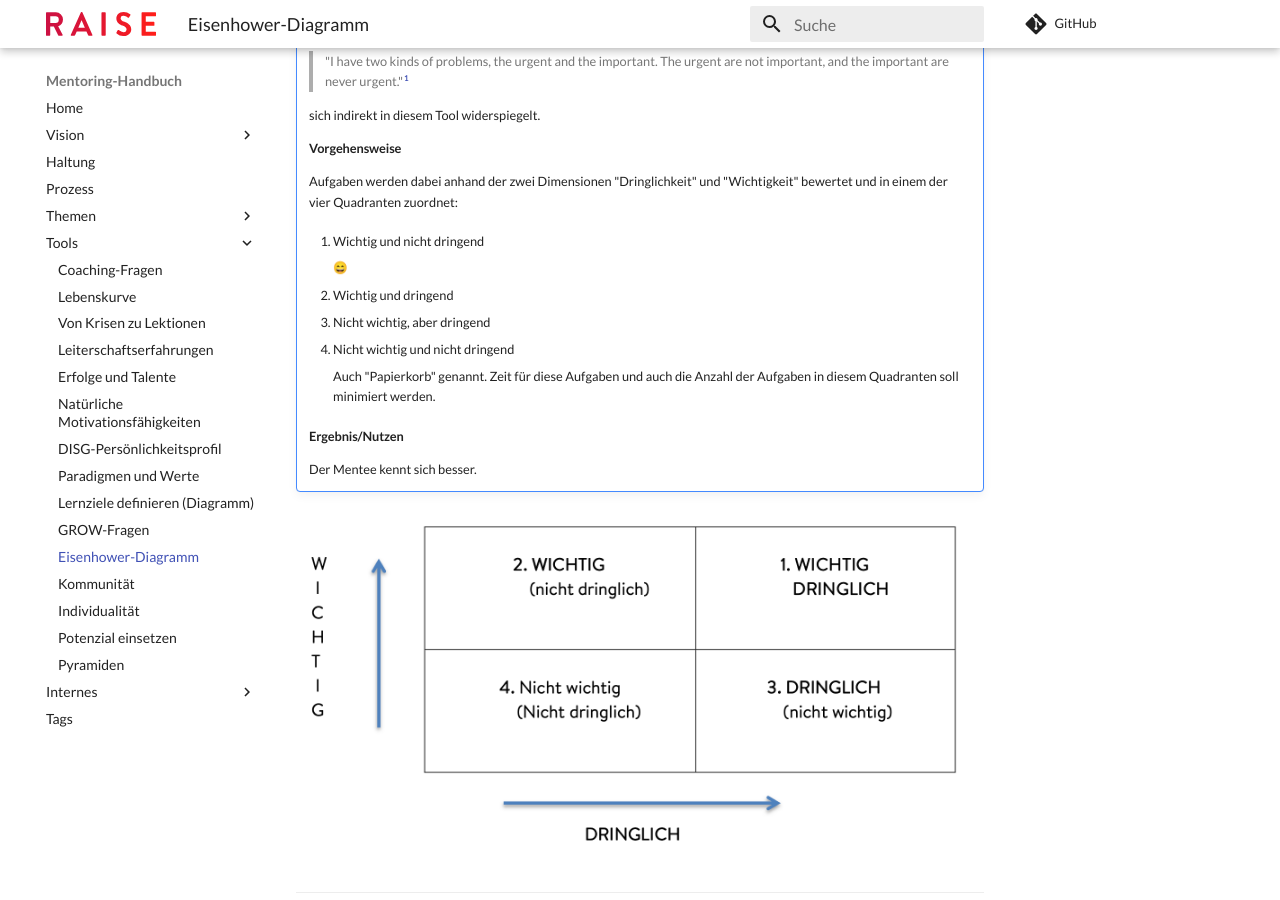
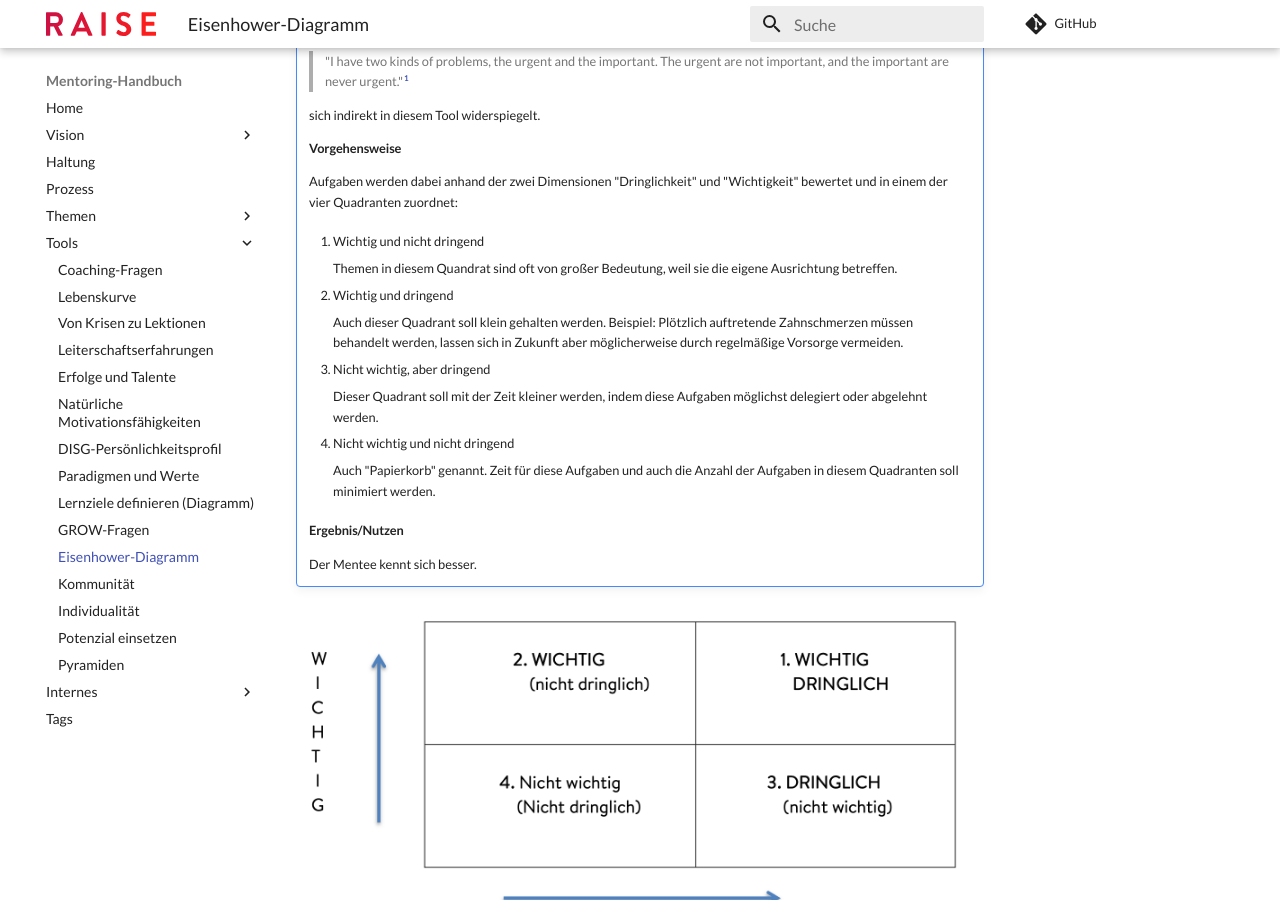
Before and after one commit to chbndrhnns/raise-mentoring-workbook, an MkDocs documentation site: the page built from docs/tools/eisenhower-diagramm.md, in a window 1280 px wide and 900 px high, scrolled down 352 px. Built offline with MkDocs 1.6.1 and Material for MkDocs 9.7.7, drawn with Linux system fonts in a browser that asks for light colours; emoji names are drawn with the system emoji font; comment, search, counter and statistics services are not loaded.

Commit message:
feat: Anleitung Eisenhower

```diff
--- a/docs/tools/eisenhower-diagramm.md
+++ b/docs/tools/eisenhower-diagramm.md
@@ -24,13 +24,15 @@ tags:
 
     1. Wichtig und nicht dringend
 
-        :smile:
+        Themen in diesem Quandrat sind oft von großer Bedeutung, weil sie die eigene Ausrichtung betreffen.
 
     1. Wichtig und dringend
 
+        Auch dieser Quadrant soll klein gehalten werden. Beispiel: Plötzlich auftretende Zahnschmerzen müssen behandelt werden, lassen sich in Zukunft aber möglicherweise durch regelmäßige Vorsorge vermeiden.
 
     1. Nicht wichtig, aber dringend
 
+        Dieser Quadrant soll mit der Zeit kleiner werden, indem diese Aufgaben möglichst delegiert oder abgelehnt werden.
 
     1. Nicht wichtig und nicht dringend
 
```
